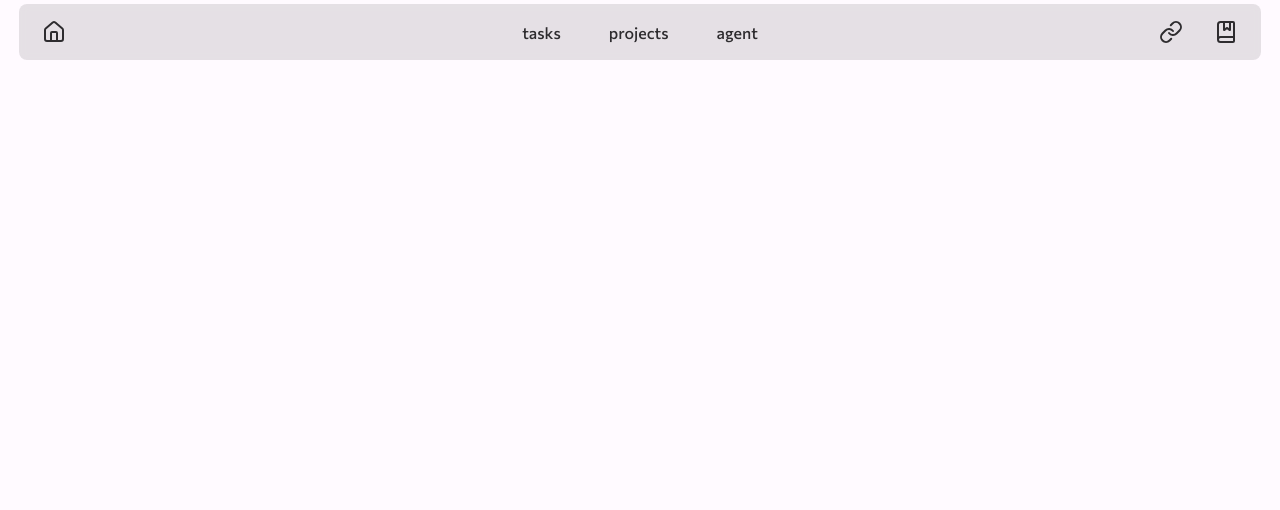
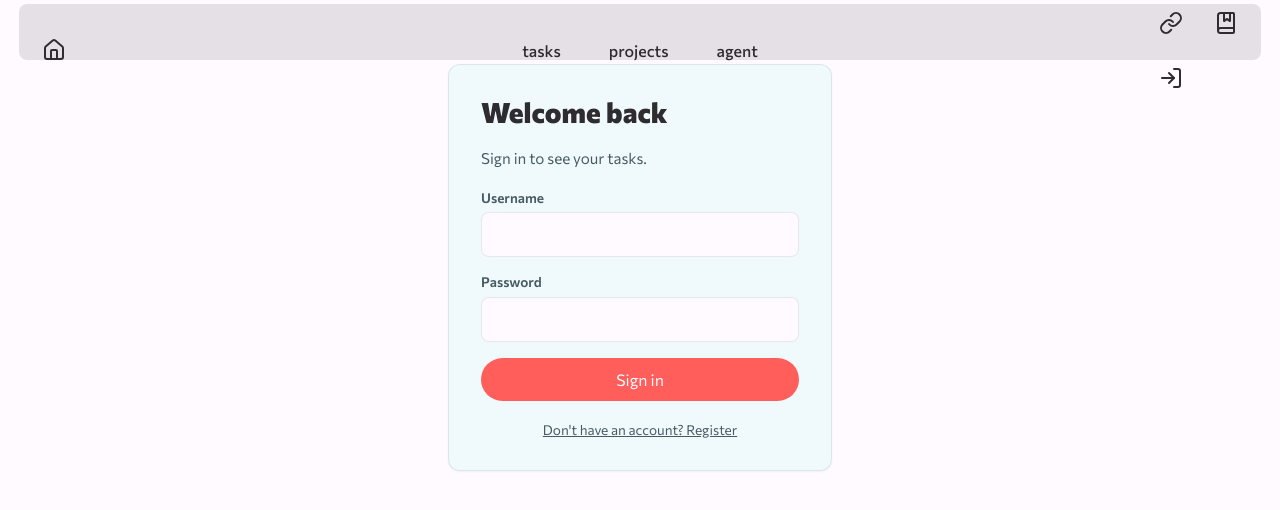
Before and after one commit to andrewenletoh/FullstackReactASPNETCore, a React (Vite) app in the folder client/: page /auth in a window 1280 px wide. Shown: the top 510 px of the page. Built offline with nearby package versions, Linux system fonts and the light colour scheme; no server answers.

Commit message:
updated auth page and added navlink

```diff
--- a/client/src/components/NavBar.tsx
+++ b/client/src/components/NavBar.tsx
@@ -1,11 +1,13 @@
-import { BookMarked, House, Menu, Link, X } from 'lucide-react';
+import { BookMarked, House, Menu, Link, LogIn, LogOut, X } from 'lucide-react';
 import { useEffect, useState } from 'react';
 import styles from './NavBar.module.css';
 import { NavLink } from 'react-router-dom';
+import { useAuth } from '../context/AuthContext';
 
 const Navbar = () => {
     const [isMenuOpen, setIsMenuOpen] = useState(false);
     const [isDarkBackground, setIsDarkBackground] = useState(false);
+    const { user, logout } = useAuth();
 
     useEffect(() => {
         const updateNavbarTheme = () => {
@@ -147,6 +149,31 @@ const Navbar = () => {
                                 />
                             </a>
                         </li>
+                        <li>
+                            {user ? (
+                                <button
+                                    type="button"
+                                    onClick={() => logout()}
+                                    className={styles.iconLink}
+                                    aria-label={`Sign out (${user.username})`}
+                                    title={`Sign out (${user.username})`}
+                                >
+                                    <LogOut className={styles.icon} aria-hidden="true" />
+                                </button>
+                            ) : (
+                                <NavLink
+                                    to="/auth"
+                                    className={styles.iconLink}
+                                    aria-label="Sign in"
+                                    title="Sign in"
+                                >
+                                    <LogIn className={styles.icon} aria-hidden="true" />
+                                </NavLink>
+                            )}
+
+                        </li>
+
+
                     </ul>
                 </div>
             </div>
--- a/client/src/pages/AuthPage.module.css
+++ b/client/src/pages/AuthPage.module.css
@@ -33,3 +33,109 @@
 .reposContainer {
     width: 50%;
 }
+
+.card {
+    display: flex;
+    width: min(24rem, 92vw);
+    flex-direction: column;
+    gap: 1.25rem;
+    padding: 2rem;
+    border: 1px solid var(--color-blue-slate-opa012);
+    border-radius: 0.75rem;
+    background: var(--color-frozen-water-opa042);
+    box-shadow: var(--box-shadow-black);
+}
+
+.title {
+    margin: 0;
+    color: var(--color-shadow-grey);
+    font-size: 1.75rem;
+    font-weight: 800;
+    line-height: 1.1;
+}
+
+.subtitle {
+    margin: 0;
+    color: var(--color-blue-slate);
+    font-size: 0.95rem;
+    line-height: 1.4;
+}
+
+.form {
+    display: flex;
+    flex-direction: column;
+    gap: 1rem;
+}
+
+.field {
+    display: flex;
+    flex-direction: column;
+    gap: 0.4rem;
+}
+
+.label {
+    color: var(--color-blue-slate);
+    font-size: 0.85rem;
+    font-weight: 600;
+}
+
+.input {
+    width: 100%;
+    padding: 0.75rem 1rem;
+    border: 1px solid var(--color-blue-slate-opa012);
+    border-radius: 0.5rem;
+    color: var(--color-shadow-grey);
+    background: var(--color-ghost-white);
+}
+
+.input:focus-visible {
+    outline: 2px solid var(--color-tropical-teal);
+    outline-offset: 2px;
+}
+
+.error {
+    color: var(--color-vibrant-coral);
+    font-size: 0.8rem;
+}
+
+.submit {
+    width: 100%;
+    padding: 0.75rem 1.5rem;
+    border: 0;
+    border-radius: 9999px;
+    color: var(--color-ghost-white);
+    background: var(--color-vibrant-coral);
+    cursor: pointer;
+    transition: all 200ms ease;
+}
+
+.submit:hover:not(:disabled) {
+    background: var(--color-tropical-teal);
+    transform: translateY(-1px);
+}
+
+.submit:disabled {
+    opacity: 0.6;
+    cursor: not-allowed;
+}
+
+.switch {
+    padding: 0;
+    border: 0;
+    background: transparent;
+    color: var(--color-blue-slate);
+    font-size: 0.85rem;
+    text-decoration: underline;
+    cursor: pointer;
+    align-self: center;
+}
+
+.switch:hover {
+    color: var(--color-tropical-teal);
+}
+
+@media (prefers-reduced-motion: reduce) {
+    .submit {
+        transition: none;
+    }
+}
--- a/client/src/pages/AuthPage.tsx
+++ b/client/src/pages/AuthPage.tsx
@@ -1,11 +1,111 @@
+import { useState } from 'react';
+import { useForm } from 'react-hook-form';
+import { useLocation, useNavigate } from 'react-router-dom';
+import toast from 'react-hot-toast';
+
+import { useAuth } from '../context/AuthContext';
 import styles from './AuthPage.module.css';
 
+type Mode = 'login' | 'register';
+
+interface AuthFormValues {
+    username: string;
+    password: string;
+}
+
+interface LocationState {
+    from?: { pathname?: string };
+}
+
 const AuthPage = () => {
+    const [mode, setMode] = useState<Mode>('login');
+    const { login, register: registerAccount } = useAuth();
+    const navigate = useNavigate();
+    const location = useLocation();
+
+    const {
+        register,
+        handleSubmit,
+        reset,
+        formState: { errors, isSubmitting },
+    } = useForm<AuthFormValues>();
+
+    const redirectTo = (location.state as LocationState | null)?.from?.pathname ?? '/tasks';
+
+    const onSubmit = async (values: AuthFormValues) => {
+        try {
+            if (mode === 'login') {
+                await login(values);
+            } else {
+                await registerAccount(values);
+            }
+            navigate(redirectTo, { replace: true });
+        } catch (error) {
+            const fallback = mode === 'login' ? 'Invalid username or password.' : 'Could not create account.';
+            const message =
+                (error as { response?: { data?: { message?: string } } })?.response?.data?.message ?? fallback;
+            toast.error(message);
+        }
+    };
+
+    const switchMode = () => {
+        setMode((current) => (current === 'login' ? 'register' : 'login'));
+        reset();
+    };
+
     return (
         <div className={styles.page}>
             <header className={styles.spacer} />
+            <div className={styles.content}>
+                <div className={styles.card}>
+                    <h1 className={styles.title}>{mode === 'login' ? 'Welcome back' : 'Create an account'}</h1>
+                    <p className={styles.subtitle}>
+                        {mode === 'login'
+                            ? 'Sign in to see your tasks.'
+                            : 'Set up an account to start tracking tasks.'}
+                    </p>
+
+                    <form className={styles.form} onSubmit={handleSubmit(onSubmit)} noValidate>
+                        <label className={styles.field}>
+                            <span className={styles.label}>Username</span>
+                            <input
+                                className={styles.input}
+                                type="text"
+                                autoComplete="username"
+                                {...register('username', {
+                                    required: 'Username is required',
+                                    minLength: { value: 3, message: 'At least 3 characters' },
+                                })}
+                            />
+                            {errors.username && <span className={styles.error}>{errors.username.message}</span>}
+                        </label>
+
+                        <label className={styles.field}>
+                            <span className={styles.label}>Password</span>
+                            <input
+                                className={styles.input}
+                                type="password"
+                                autoComplete={mode === 'login' ? 'current-password' : 'new-password'}
+                                {...register('password', {
+                                    required: 'Password is required',
+                                    minLength: { value: 8, message: 'At least 8 characters' },
+                                })}
+                            />
+                            {errors.password && <span className={styles.error}>{errors.password.message}</span>}
+                        </label>
+
+                        <button className={styles.submit} type="submit" disabled={isSubmitting}>
+                            {isSubmitting ? 'Please wait…' : mode === 'login' ? 'Sign in' : 'Create account'}
+                        </button>
+                    </form>
+
+                    <button className={styles.switch} type="button" onClick={switchMode}>
+                        {mode === 'login' ? "Don't have an account? Register" : 'Already have an account? Sign in'}
+                    </button>
+                </div>
+            </div>
         </div>
-    )
-}
+    );
+};
 
-export default AuthPage
+export default AuthPage;
```
